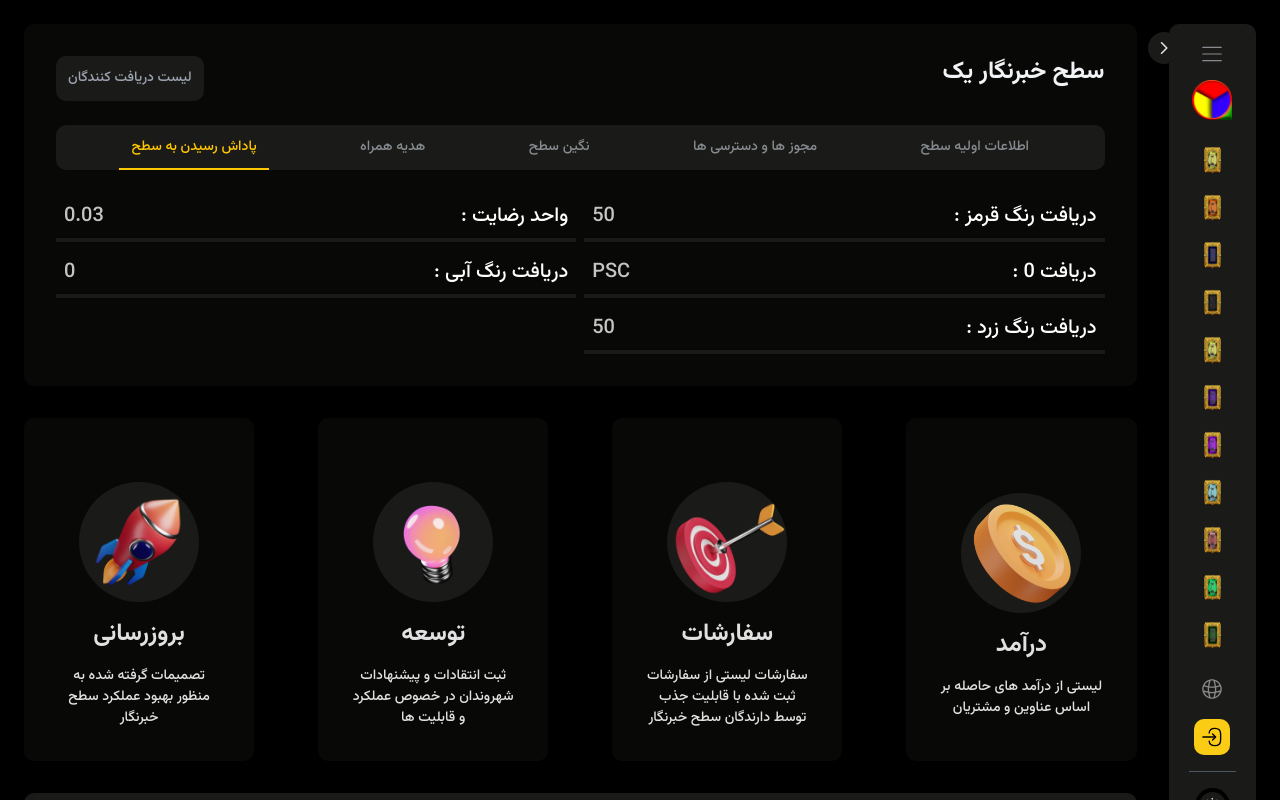
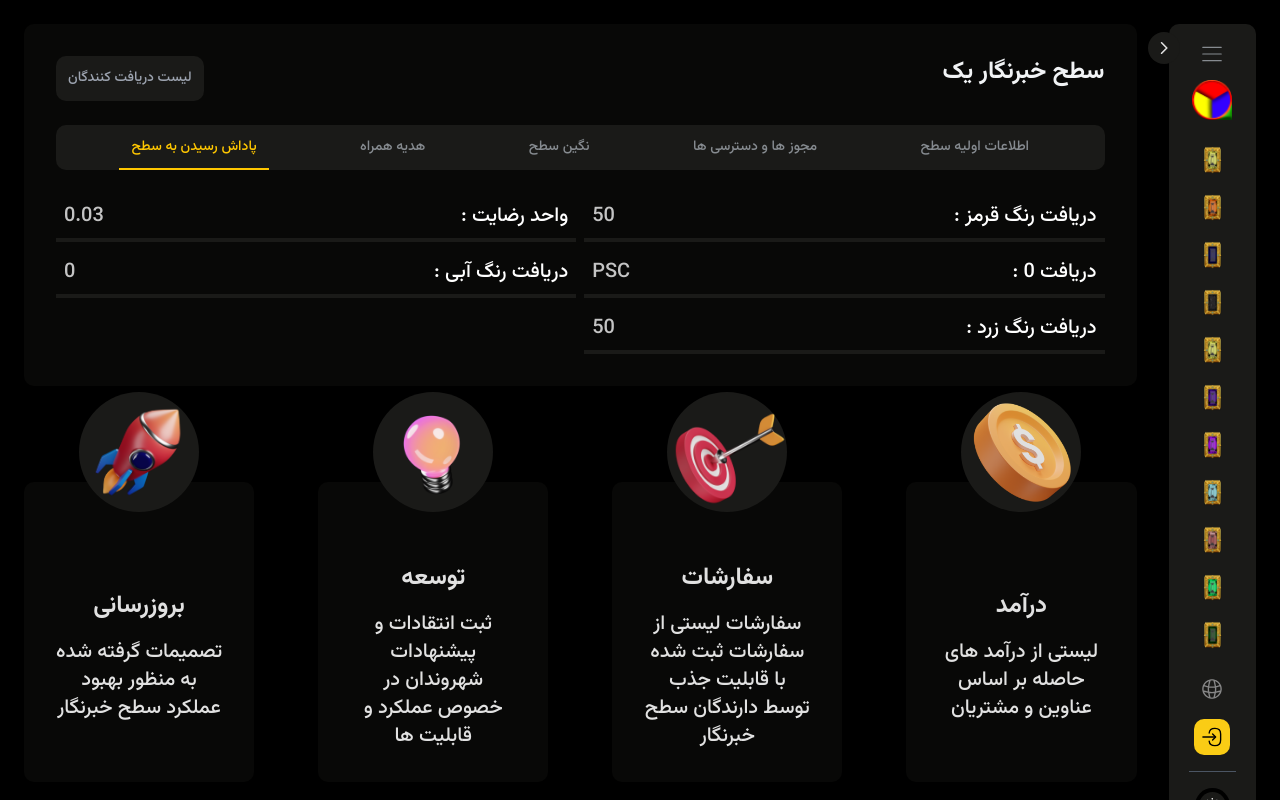
Before and after one commit to amirmahdizare/metapersian, a Next.js app: page /levels/reporter/reward in a window 1280 px wide. Shown: the top 800 px of the page. Built offline with nearby package versions, Linux system fonts and the light colour scheme.

Commit message:
Fix 4 Components

```diff
--- a/app/levels/_components/Features/Features.tsx
+++ b/app/levels/_components/Features/Features.tsx
@@ -4,13 +4,15 @@ import React from 'react'
 
 export const Features = () => {
     return (
-        <div className='flex flex-row gap-16 justify-around'>
-            {features.map(item => <div className='flex flex-col  justify-center items-center gap-4 p-8 pt-16 rounded-app flex-1 bg-[#080807] duration-150 transition-all text-dark-Font top-0 hover:top-4 hover:border hover:border-yellow-500 hover:shadow relative'>
-                <div className=' w-[80px] lg:w-[120px] aspect-square rounded-app-curve bg-dark-on-bg p-2 text-center relative'>
+        // box-shadow: 2px 2px 20.700000762939453px 0px rgba(245, 245, 245, 0.3);
+
+        <div className='flex flex-row gap-16 justify-around mt-16'>
+            {features.map(item => <div className='flex flex-col  justify-center items-center gap-4 p-8 pt-20 rounded-app flex-1 bg-[#080807] duration-150 transition-all text-dark-Font top-0 hover:top-4 hover:border hover:border-yellow-500 hover:shadow-card  hov er:sha dow relative'>
+                <div className=' w-[80px] lg:w-[120px] aspect-square rounded-app-curve bg-dark-on-bg p-2 text-center relati ve absolute -top-1/2 translate-y-1/2'>
                     <Image  src={item.img} alt={item.title} fill />
                 </div>
                 <span className='text-2xl font-bold'>{item.title}</span>
-                <p className='text-center'>{item.description}</p>
+                <p className='text-center text-xl'>{item.description}</p>
             </div>)}
 
         </div>
--- a/app/levels/_components/SideMenu/SideMenu.tsx
+++ b/app/levels/_components/SideMenu/SideMenu.tsx
@@ -18,7 +18,7 @@ export const SideMenu = () => {
   const segment = useSelectedLayoutSegment()
 
   return (
-    <div className={`bg-dark-on-bg text-dark-tooltip  h-fit rounded-app relative gap-4 flex transition-all duration-400 flex-col ease-linear  ${expaned ? ' max-w-[10000px] p-5 ' : 'max-w-[60px] lg:max-w-[100px] overflow-hidden p-5 justify-center items-center'}`}>
+    <div className={`bg-dark-on-bg text-dark-tooltip text-[16px] h-fit rounded-app relative gap-4 flex transition-all duration-400 flex-col ease-linear  ${expaned ? ' max-w-[10000px] p-5 ' : 'max-w-[60px] lg:max-w-[100px] overflow-hidden p-5 justify-center items-center'}`}>
 
       {!expaned && <Menu width={20} height={20} />}
 
--- a/tailwind.config.ts
+++ b/tailwind.config.ts
@@ -1,7 +1,7 @@
 import type { Config } from "tailwindcss";
 
 const config: Config = {
-  darkMode:'class',
+  darkMode: 'class',
   content: [
     "./pages/**/*.{js,ts,jsx,tsx,mdx}",
     "./components/**/*.{js,ts,jsx,tsx,mdx}",
@@ -14,25 +14,28 @@ const config: Config = {
         "gradient-conic":
           "conic-gradient(from 180deg at 50% 50%, var(--tw-gradient-stops))",
       },
-      colors:{
-        'dark-active-btn':'#FFC700',
-        'dark-off-btn':'#C9C9C9',
-        'dark-Font':'#E1E1E1',
-        'dark-bg':'#000000',
-        'dark-tooltip':'#868B90',
-        'dark-hover':'#FDD136',
-        'dark-error':'#C30000',
-        'dark-error-input':'#ff00000',
-        'dark-on-bg':'#1A1A18',
-        'dark-success':'#00966D',
-        'dark-font-success':'#18C08F',
-        'dark-link':'#2a85ff',
-        'dark-tex-gray':'#C4C4C4'
+      colors: {
+        'dark-active-btn': '#FFC700',
+        'dark-off-btn': '#C9C9C9',
+        'dark-Font': '#E1E1E1',
+        'dark-bg': '#000000',
+        'dark-tooltip': '#868B90',
+        'dark-hover': '#FDD136',
+        'dark-error': '#C30000',
+        'dark-error-input': '#ff00000',
+        'dark-on-bg': '#1A1A18',
+        'dark-success': '#00966D',
+        'dark-font-success': '#18C08F',
+        'dark-link': '#2a85ff',
+        'dark-tex-gray': '#C4C4C4'
 
       },
-      borderRadius:{
-        'app':'10px',
-        'app-curve':'100px'
+      borderRadius: {
+        'app': '10px',
+        'app-curve': '100px'
+      },
+      boxShadow: {
+        'card': '2px 2px 20.700000762939453px 0px rgba(245, 245, 245, 0.3) '
       }
 
     },
```
